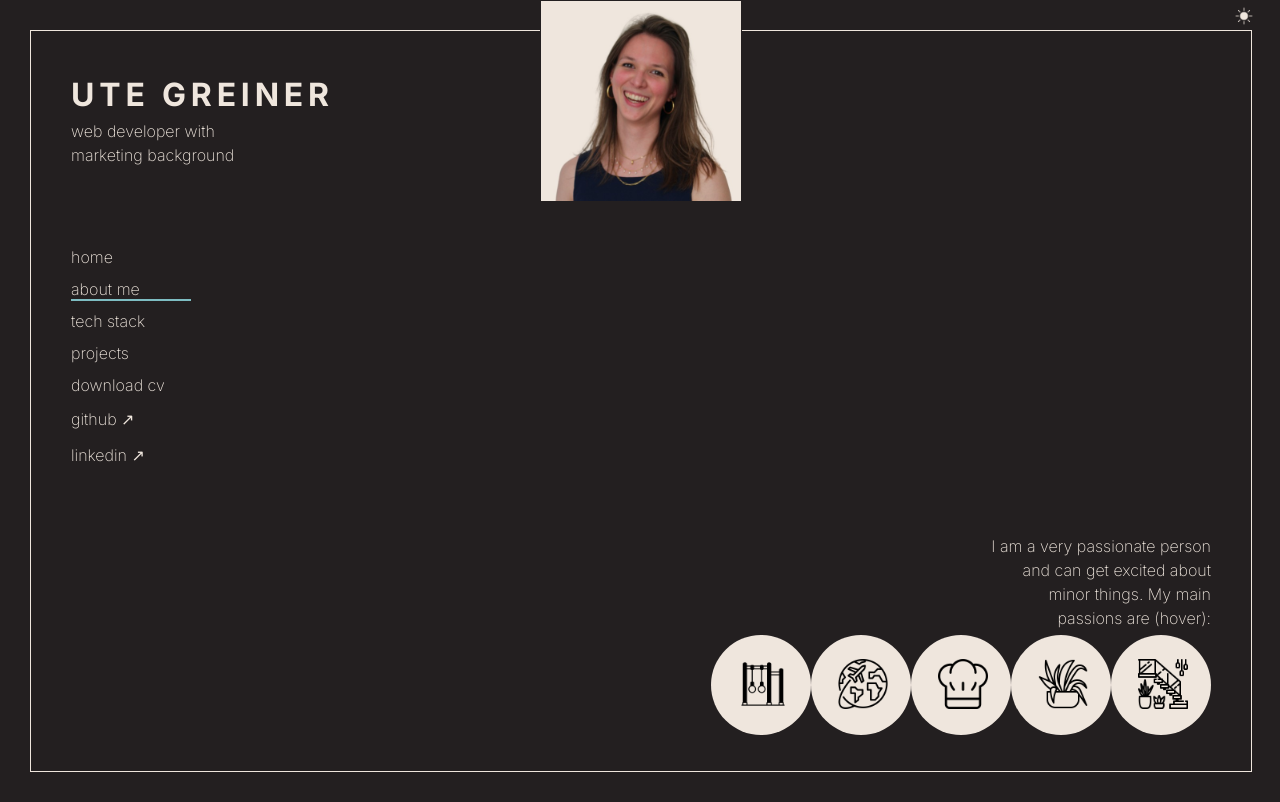
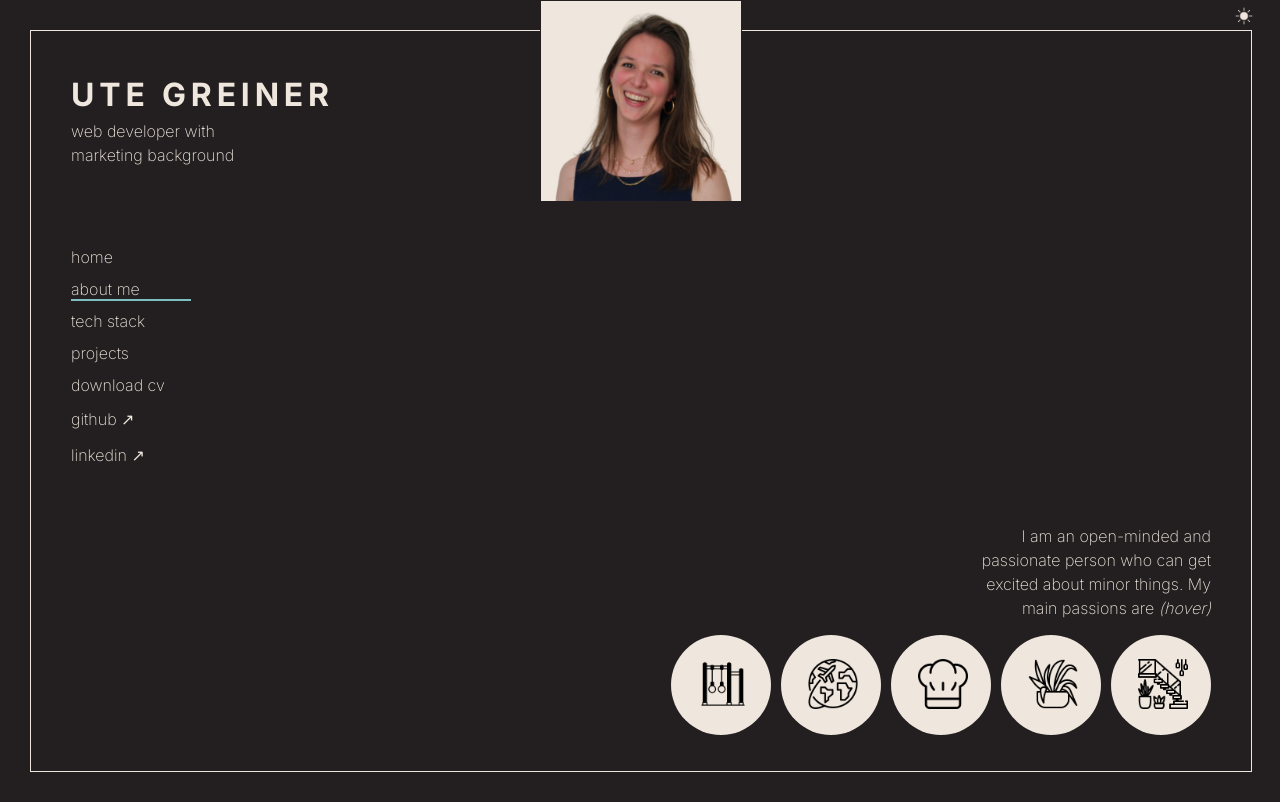
Before and after one commit to utsch1/portfolio, a React (Create React App) app: page / in a window 1280 px wide. Both pictures are taken after a click on the button "about me". Built offline with nearby package versions, Linux system fonts and the light colour scheme; a web font is replaced by a local one.

Commit message:
Add text, move introduction to own component

```diff
--- a/src/App.js
+++ b/src/App.js
@@ -2,11 +2,12 @@
 import './App.css';
 import { css } from '@emotion/react';
 import { useEffect, useState } from 'react';
-import { About } from './About';
+import { About } from './Components/About';
+import { Home } from './Components/Home';
+import { Projects } from './Components/Projects';
+import { TechStack } from './Components/TechStack';
 import darkMode from './Illustrations/darkMode.png';
 import lightMode from './Illustrations/lightMode.png';
-import { Projects } from './Projects';
-import { TechStack } from './TechStack';
 
 const contents = css`
   border: 1px solid #efe6dd;
@@ -200,15 +201,8 @@ function App() {
           </nav>
         </header>
 
-        <div id="home" css={introduction}>
-          {showHome && (
-            <p>
-              I am a 29 year old web developer, working and living in Vienna. My
-              background is in Marketing. I recently graduated from a Fullstack
-              Web Development Bootcamp where I learned the most important
-              technologies in projects simulating future jobs.{' '}
-            </p>
-          )}
+        <div css={introduction}>
+          {showHome && <Home id="home" />}
           {showAbout && <About id="about" />}
 
           {showTechStack && <TechStack id="techStack" />}
--- a/src/About.js
+++ b/src/Components/About.js
@@ -43,6 +43,7 @@ const passions = css`
     display: inline-block;
     border-radius: 50%;
     overflow: hidden;
+    margin: 10px 0 0 10px;
   }
 
   div > div > img:first-child {
@@ -82,8 +83,8 @@ export function About() {
       </div>
       <div css={aboutMe}>
         <p>
-          I am a very passionate person and can get excited about minor things.
-          My main passions are (hover):
+          I am an open-minded and passionate person who can get excited about
+          minor things. My main passions are <i>(hover)</i>
         </p>
       </div>
       <div css={passions}>
--- /dev/null
+++ b/src/Components/Home.js
@@ -0,0 +1,15 @@
+/** @jsxImportSource @emotion/react */
+import { css } from '@emotion/react';
+
+export function Home() {
+  return (
+    <div>
+      <p>
+        I am a 29 year old web developer, working and living in Vienna. My
+        background is in Marketing. I recently graduated from a Fullstack Web
+        Development Bootcamp where I learned the most important technologies in
+        projects simulating future jobs.{' '}
+      </p>
+    </div>
+  );
+}
--- a/src/TechStack.js
+++ b/src/Components/TechStack.js
@@ -24,8 +24,7 @@ const technologies = css`
   flex-wrap: wrap;
   font-size: 14px;
   font-family: 'Bakbak One', sans-serif;
-  margin-right: 40px;
-  margin-bottom: 40px;
+  margin: 10px 40px 40px 0;
 
   div {
     background-color: #efe6dd;
@@ -45,7 +44,7 @@ export function TechStack() {
       <div css={techStack}>
         <p>
           In the bootcamp, I used multiple different tools and technologies
-          which I can complement with my graphic design knowledge:
+          which I can complement with my knowledge in graphic design.
         </p>
       </div>
       <div css={technologies}>
```
Also changed, not shown: src/Components/Projects.js (renamed from src/Projects.js), src/Illustrations/arrow.png (deleted).
